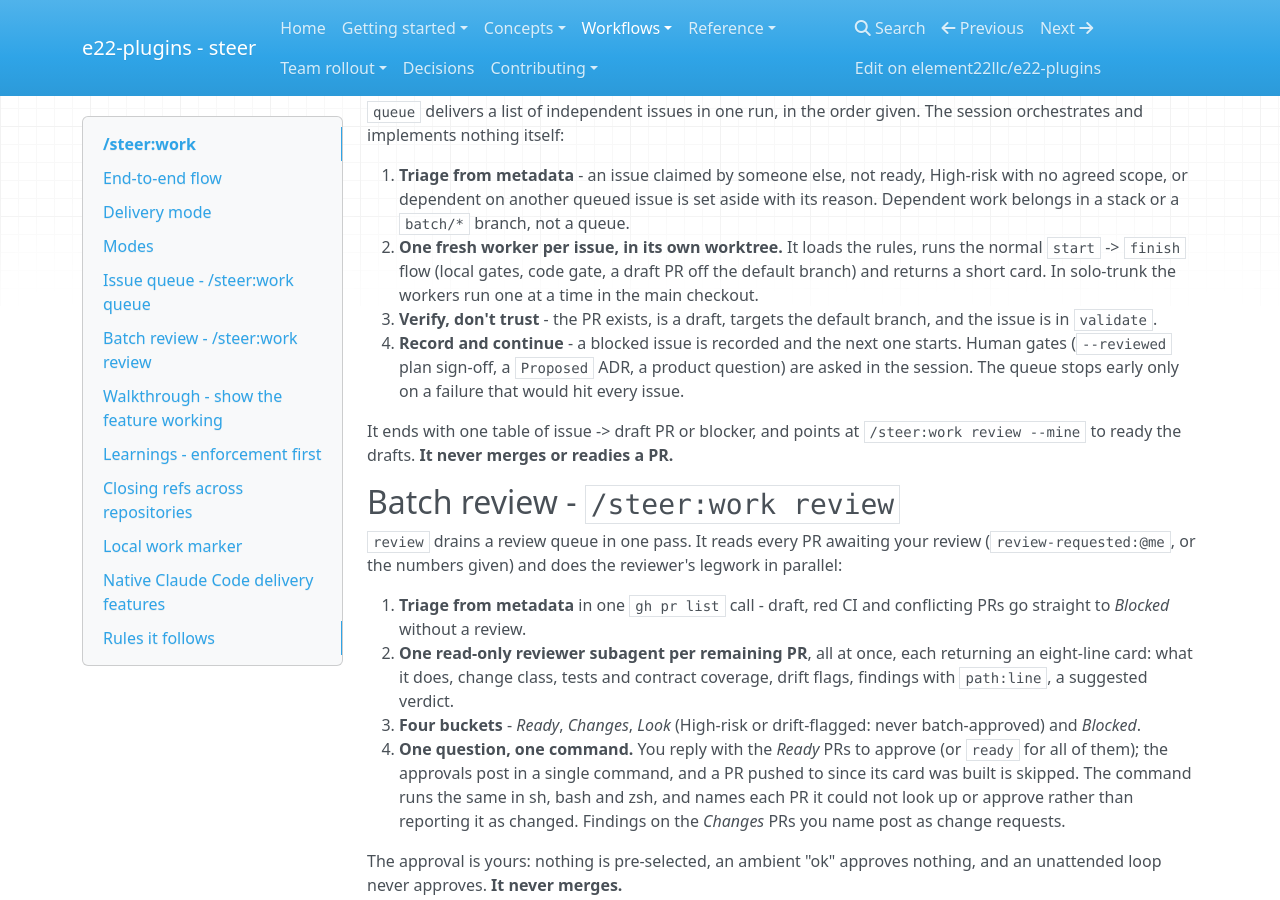
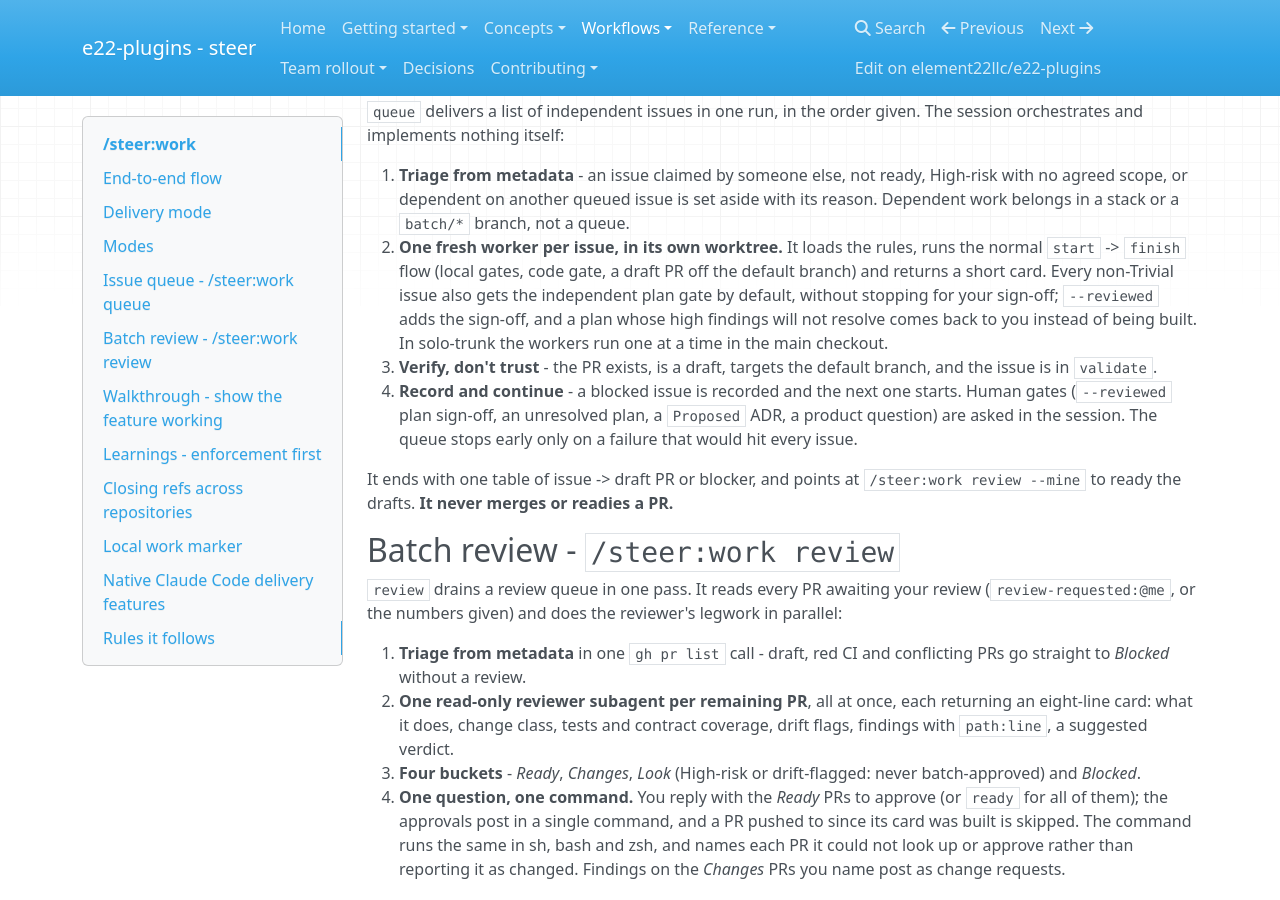
Before and after one commit to element22llc/e22-plugins, an MkDocs documentation site: the page built from docs/workflows/work.md, in a window 1280 px wide and 900 px high, scrolled down 2752 px. Built offline with MkDocs 1.6.1, drawn with Linux system fonts in a browser that asks for light colours; nearby versions of some CDN libraries.

Commit message:
feat(skills): run the plan gate by default in /steer:work queue
Nobody watches each queued issue start, so a misread issue would cost a
full implementation and code gate before anyone saw it. Every non-Trivial
queued issue now gets the independent plan gate without the human
sign-off; --reviewed adds the sign-off, and a plan whose high findings
survive the 2-round cap returns as a gate question instead of being built.

Refs #844

Co-Authored-By: Claude Opus 5.5 (1M context) <noreply@anthropic.com>

```diff
--- a/docs/workflows/work.md
+++ b/docs/workflows/work.md
@@ -103,13 +103,16 @@ The session orchestrates and implements nothing itself:
    branch, not a queue.
 2. **One fresh worker per issue, in its own worktree.** It loads the rules,
    runs the normal `start` -> `finish` flow (local gates, code gate, a draft PR
-   off the default branch) and returns a short card. In solo-trunk the workers
+   off the default branch) and returns a short card. Every non-Trivial issue
+   also gets the independent plan gate by default, without stopping for your
+   sign-off; `--reviewed` adds the sign-off, and a plan whose high findings will
+   not resolve comes back to you instead of being built. In solo-trunk the workers
    run one at a time in the main checkout.
 3. **Verify, don't trust** - the PR exists, is a draft, targets the default
    branch, and the issue is in `validate`.
 4. **Record and continue** - a blocked issue is recorded and the next one
-   starts. Human gates (`--reviewed` plan sign-off, a `Proposed` ADR, a product
-   question) are asked in the session. The queue stops early only on a
+   starts. Human gates (`--reviewed` plan sign-off, an unresolved plan, a `Proposed`
+   ADR, a product question) are asked in the session. The queue stops early only on a
    failure that would hit every issue.
 
 It ends with one table of issue -> draft PR or blocker, and points at
```
Also changed, not shown: docs/reference/skills.md (+1 -1 lines), plugins/steer/skills/work/SKILL.md (+1 -1 lines), plugins/steer/skills/work/modes/queue.md (+14 -6 lines), plugins/steer/templates/agents/skills/steer-work/SKILL.md (+1 -1 lines), plugins/steer/templates/agents/skills/steer-work/modes/queue.md (+14 -6 lines), 1 other file.
